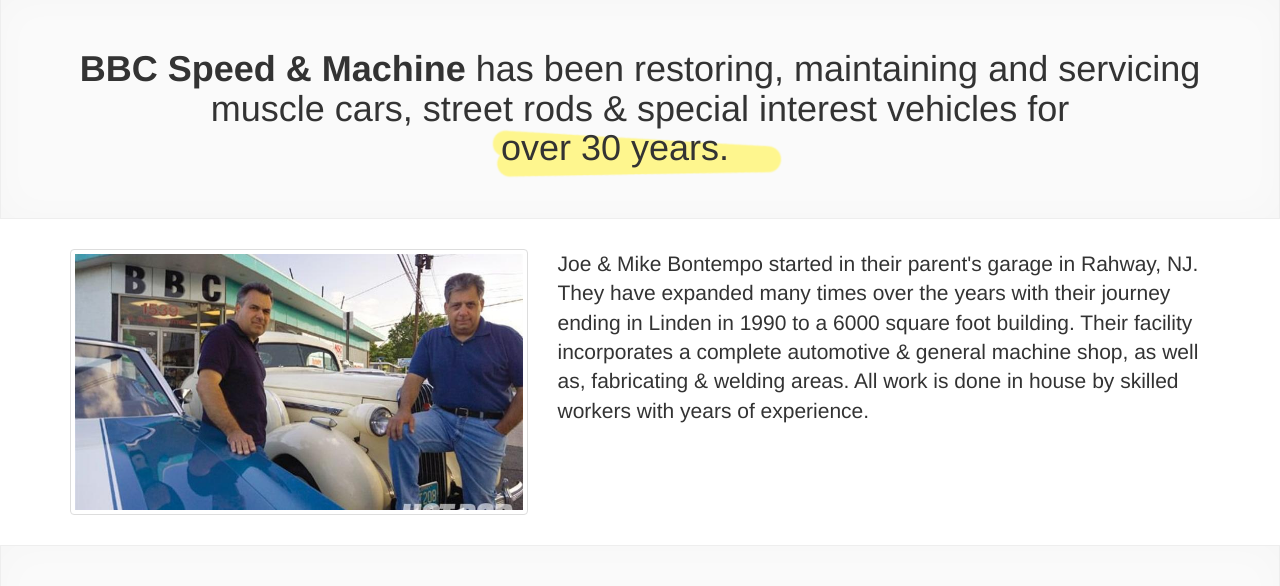
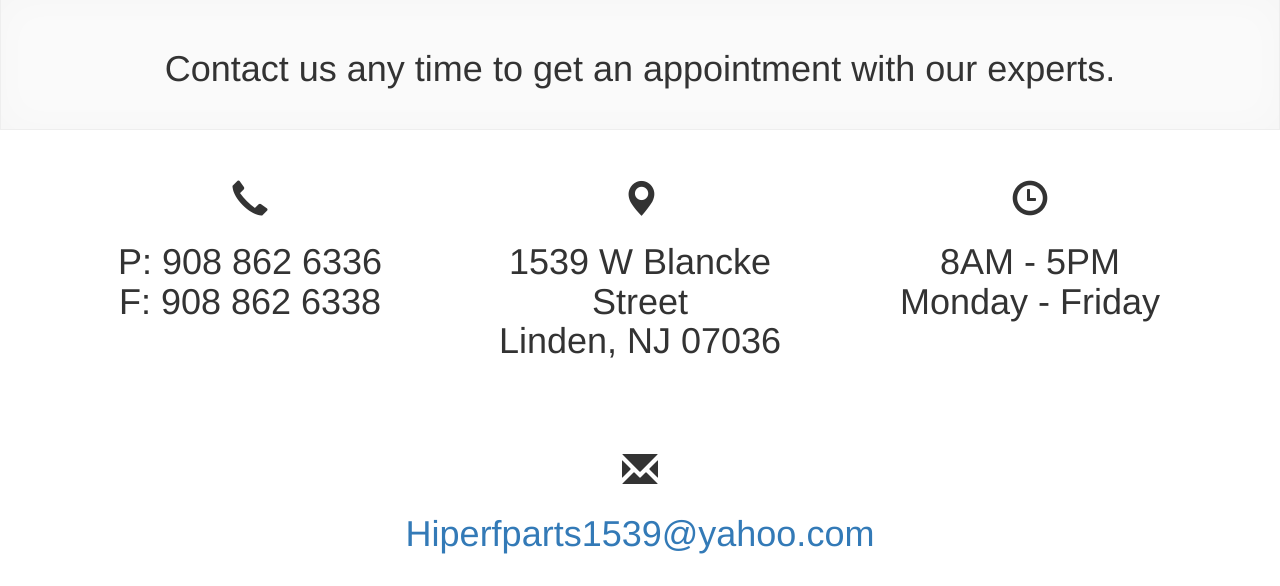
Before and after one commit to ca/bbc-speed-machine, a plain HTML site: page contact.html in a window 1280 px wide. Shown: the part 214-800 px from the top of the page. Drawn offline with nearby package versions, Linux system fonts and the light colour scheme; some packages are replaced by stand-ins of ours.

Commit message:
contact page pretty much done

```diff
--- a/contact.html
+++ b/contact.html
@@ -53,17 +53,7 @@
     <nav class="navbar navbar-fixed-top">
       <div class="navbar-inner">
         <div class="container">
-          <a class="brand" href="index.html" title="">
-            BBC<br>
-            <!-- <small>speed &amp;</small><br>
-            <small>machine</small> -->
-            <!-- font-size: 1.4em;
-            margin: 0 0 10px 0;
-            color: #474747;
-            font-weight: 700;
-            line-height: 1.25;
-            margin: 0 0 20px 0; -->
-          </a>
+          <a class="brand" href="index.html" title="">BBC<br></a>
           <ul class="nav hidden-phone">
             <li><a href="/" title="">Home</a></li>
             <li><a href="/about" title="">About</a></li>
@@ -99,23 +89,43 @@
     <div class="container">
       <div class="row">
         <div class="col-lg-12 text-center">
-          <h1><b>BBC Speed &amp; Machine</b> has been restoring, maintaining and servicing muscle cars, street rods &amp; special interest vehicles for <span class="hightlighted">over 30 years.</span></h1>
+          <h1>Contact us any time to get an appointment with our experts.</h1>
         </div>
       </div>
     </div>
   </section>
 
   <section>
-    <div class="container">
-      <!-- <h2 class="hightlighted">Services you'll <b>love</b></h2> -->
+    <div class="container text-center">
       <div class="row">
-        <div class="col-lg-5">
-          <img src="img/mikeandjoe.jpeg" alt="Mike &amp; Joe Bontempo" class="img-thumbnail">
+        <div class="col-lg-4">
+          <h1><i class="glyphicon glyphicon-earphone"></i></h1>
+          <h1>
+            P: 908 862 6336<br>
+            F: 908 862 6338
+          </h1>
         </div>
-        <div class="col-lg-7">
-          <p class="lead">
-          Joe &amp; Mike Bontempo started in their parent's garage in Rahway, NJ. They have expanded many times over the years with their journey ending in Linden in 1990 to a  6000 square foot building.  Their facility incorporates a complete automotive &amp; general machine shop, as well as, fabricating &amp; welding areas. All work is done in house by skilled workers with years of experience.
-          </p>
+        <div class="col-lg-4">
+          <h1><i class="glyphicon glyphicon-map-marker"></i></h1>
+          <h1>
+            1539 W Blancke Street<br>
+            Linden, NJ 07036
+          </h1>
+        </div>
+        <div class="col-lg-4">
+          <h1><i class="glyphicon glyphicon-time"></i></h1>
+          <h1>
+            8AM - 5PM<br>
+            Monday - Friday
+          </h1>
+        </div>
+      </div><br><br><br>
+      <div class="row">
+        <div class="col-lg-12">
+          <h1><i class="glyphicon glyphicon-envelope"></i></h1>
+          <h1>
+            <a href="mailto:Hiperfparts1539@yahoo.com">Hiperfparts1539@yahoo.com</a>
+          </h1>
         </div>
       </div>
     </div>
```
Also changed, not shown: about.html (+1 -11 lines).
